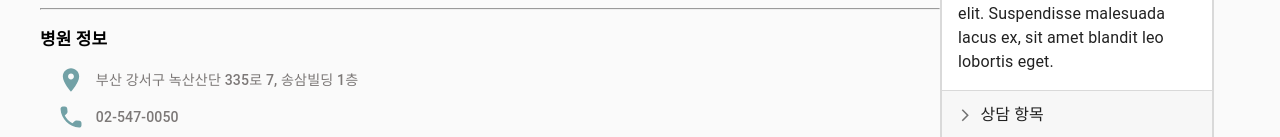
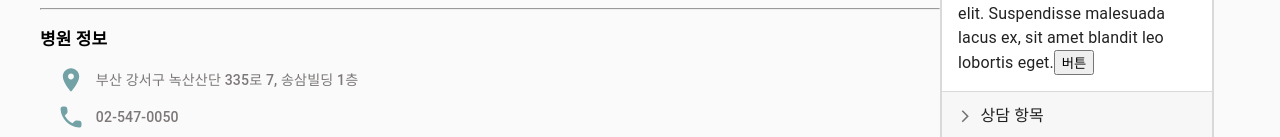
Before and after one commit to sungjeongeon/Fasulting, a React (Create React App) app in the folder fasulting/: page /detail/1 in a window 1280 px wide. Shown: the part 614-751 px from the top of the page. Built offline with nearby package versions, Linux system fonts and the light colour scheme.

Commit message:
Feat: Detail page Layout 디테일 페이지 우측 그리드 수정중

```diff
--- a/fasulting/src/components/Card/ReserveCard.js
+++ b/fasulting/src/components/Card/ReserveCard.js
@@ -44,6 +44,7 @@ const AccordionDetails = styled(MuiAccordionDetails)(({ theme }) => ({
   borderTop: "1px solid rgba(0, 0, 0, .125)",
 }));
 
+// 여기 위로는 수정 X (MUI 코드) ==============================
 export default function ReserveCard() {
   const [expanded, setExpanded] = React.useState("panel1");
 
@@ -51,9 +52,12 @@ export default function ReserveCard() {
     setExpanded(newExpanded ? panel : false);
   };
 
+  console.log(expanded);
   return (
     <div className={styles.outerDiv}>
+      {/* 날짜 선택 구간 */}
       <div className={styles.dateDiv}>날짜</div>
+      {/* 시간 선택 구간 */}
       <Accordion
         expanded={expanded === "panel1"}
         onChange={handleChange("panel1")}
@@ -67,9 +71,17 @@ export default function ReserveCard() {
             malesuada lacus ex, sit amet blandit leo lobortis eget. Lorem ipsum
             dolor sit amet, consectetur adipiscing elit. Suspendisse malesuada
             lacus ex, sit amet blandit leo lobortis eget.
+            <button
+              onClick={() => {
+                setExpanded("panel2");
+              }}
+            >
+              버튼
+            </button>
           </Typography>
         </AccordionDetails>
       </Accordion>
+      {/* 상담항목 선택 구간 */}
       <Accordion
         expanded={expanded === "panel2"}
         onChange={handleChange("panel2")}
```
